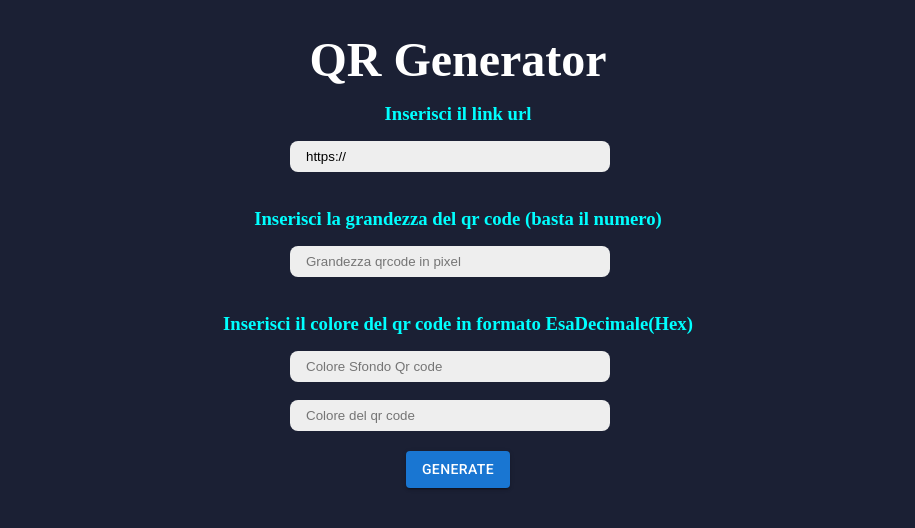
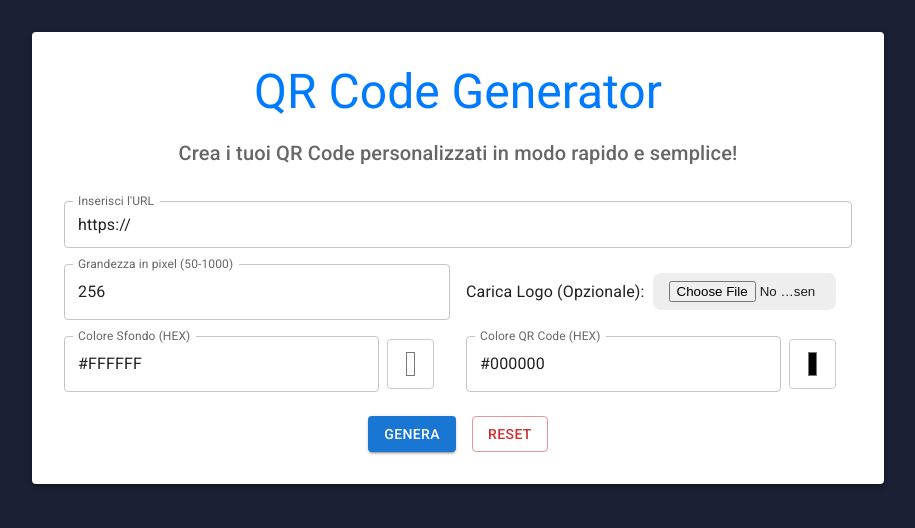
Before and after one commit to AlessandroZara/qr-code-generator-with-react-electron-js, a React (Create React App) app: page / in a window 1280 px wide. Shown: the top 528 px of the page, without its empty margins (182-1097 px from the left). Built offline with nearby package versions, Linux system fonts and the light colour scheme; the HTML template or start-up script is replaced by a standard one.

Commit message:
web app imporovemt

```diff
--- a/src/components/Qrcode.jsx
+++ b/src/components/Qrcode.jsx
@@ -1,166 +1,272 @@
 /* eslint-disable jsx-a11y/alt-text */
 import QRCode from "qrcode";
-import { useState, useEffect } from "react";
-import { Button } from "@mui/material";
+import { useState } from "react";
+import {
+  Button,
+  TextField,
+  Typography,
+  Container,
+  Paper,
+  Box,
+  Alert,
+  Snackbar,
+  Grid,
+} from "@mui/material";
 
 function Qrcode() {
   const [url, setUrl] = useState("https://");
   const [qr, setQr] = useState("");
+  const [width, setWidth] = useState("256");
+  const [colorLight, setColorLight] = useState("#FFFFFF");
+  const [colorDark, setColorDark] = useState("#000000");
   const [error, setError] = useState("");
-  const [width, setWidth] = useState("");
-  const [colorLight, setColorLight] = useState("");
-  const [colorDark, setColorDark] = useState("");
+  const [logoFile, setLogoFile] = useState(null);
+
   const pattern = new RegExp(
     "(https?://)?([\\da-z.-]+)\\.([a-z.]{2,6})[/\\w .-]*/?"
   );
-  const check = pattern.test(url);
 
-  const GenerateQRCode = () => {
-    if (url === "https://") {
-      setError("Inserisci un indirizzo url perfavore");
-      setQr("");
-      setUrl("https://");
-      setWidth("")
-    } else if (check === false) {
-      setError("Inserisci un URL valido perfavore");
-      setQr("");
-      setUrl("https://");
-      setWidth("")
-    } else if(width === ""){
-      setError("Inserisci la grandezza in pixel");
-      setQr("");
-      setUrl("https://");
-      setWidth("")
-    } else if(width < 50 || width > 1000 ){
-      setError("Inserisci un numero compreso tra 50 e 1000 nel campo grandezza");
-      setQr("");
-      setUrl("https://");
-      setWidth("")
-    } else if(width < 50 || width > 1000 ){
-      setError("Inserisci un numero compreso tra 50 e 1000 nel campo grandezza");
-      setQr("");
-      setUrl("https://");
-      setWidth("")
+  const handleGenerateQRCode = async () => {
+    setError("");
 
+    // Validazione dei campi di input
+    if (!url || url === "https://") {
+      setError("Per favore, inserisci un indirizzo URL.");
+      return;
     }
-    else if(colorLight && colorDark ==="" ){
-      setError("Inserisci i colori per lo sfondo e per la grafica del qr code");
-      setQr("");
-      setUrl("https://");
-      setWidth("")
+    if (!pattern.test(url)) {
+      setError("Per favor, inserisci un URL valido.");
+      return;
     }
-      else {
-      QRCode.toDataURL(
-        url,
-        {
-          width: parseInt(width),
-          height: parseInt(width),
-          margin: 2,
-          color: {
-            light:colorLight,
-            dark:colorDark,
-          }
+    const parsedWidth = parseInt(width);
+    if (isNaN(parsedWidth) || parsedWidth < 50 || parsedWidth > 1000) {
+      setError("Grandezza non valida. Inserisci un numero tra 50 e 1000.");
+      return;
+    }
+    if (!colorLight || !colorDark) {
+      setError("Per favore, seleziona entrambi i colori.");
+      return;
+    }
+
+    try {
+      const qrUrl = await QRCode.toDataURL(url, {
+        width: parsedWidth,
+        height: parsedWidth,
+        margin: 2,
+        color: {
+          light: colorLight,
+          dark: colorDark,
         },
-        (err, url) => {
-          if (err) return console.error(err);
+      });
 
-          setQr(url);
-        }
-      );
+      let finalQr = qrUrl;
+
+      // Logica per inserire il logo solo se è stato caricato un file
+      if (logoFile) {
+        finalQr = await addLogoToQr(qrUrl, logoFile, parsedWidth);
+      }
+
+      setQr(finalQr);
+    } catch (err) {
+      setError("Errore nella generazione del QR Code.");
+      console.error(err);
     }
-    console.log(width)
   };
-  const ResetQRCode = () => {
+
+  const addLogoToQr = (qrDataUrl, logoFile, size) => {
+    return new Promise((resolve) => {
+      const canvas = document.createElement("canvas");
+      canvas.width = size;
+      canvas.height = size;
+      const ctx = canvas.getContext("2d");
+
+      const qrImage = new Image();
+      qrImage.onload = () => {
+        ctx.drawImage(qrImage, 0, 0, size, size);
+
+        const logoImage = new Image();
+        const reader = new FileReader();
+        reader.onload = (e) => {
+          logoImage.onload = () => {
+            const maxLogoSize = size * 0.3; // Mantenuto al 30% come richiesto
+            let newWidth = logoImage.width;
+            let newHeight = logoImage.height;
+            const aspectRatio = logoImage.width / logoImage.height;
+
+            if (newWidth > newHeight) {
+              newWidth = maxLogoSize;
+              newHeight = newWidth / aspectRatio;
+            } else {
+              newHeight = maxLogoSize;
+              newWidth = newHeight * aspectRatio;
+            }
+
+            const x = (size - newWidth) / 2;
+            const y = (size - newHeight) / 2;
+            ctx.drawImage(logoImage, x, y, newWidth, newHeight);
+            resolve(canvas.toDataURL());
+          };
+          logoImage.src = e.target.result;
+        };
+        reader.readAsDataURL(logoFile);
+      };
+      qrImage.src = qrDataUrl;
+    });
+  };
+
+  const handleReset = () => {
     setQr("");
     setUrl("https://");
-    setWidth("");
-    setColorDark("");
-    setColorLight("");
+    setWidth("256");
+    setColorLight("#FFFFFF");
+    setColorDark("#000000");
+    setLogoFile(null);
+    setError("");
   };
 
-  useEffect(() => {
-    window.addEventListener("keydown", (e) => {
-      if (e.key === "Enter") {
-        GenerateQRCode();
-        console.log("Generating QR Code");
-      } else if (e.key === "Delete") {
-        if (url) {
-          ResetQRCode();
-          console.log("Delete");
-        }
-      }
-    });
-  });
-
-  useEffect(() => {
-    if (error) {
-      setTimeout(function () {
-        setError("");
-      }, 3000);
-    }
-  });
+  const handleDownload = () => {
+    const link = document.createElement("a");
+    link.href = qr;
+    link.download = "qrcode.png";
+    document.body.appendChild(link);
+    link.click();
+    document.body.removeChild(link);
+  };
 
   return (
-    <div className="app">
-    <div className="link-generator-container">
-      <h1>QR Generator</h1>
-      <h3 className="link">Inserisci il link url</h3>
-      <input
-        type="text"
-        placeholder="e.g. https://google.com"
-        value={url}
-        onChange={(e) => setUrl(e.target.value)}
-      />
-      <br />
-      <br />
-      <br />
-      </div>
-      <div className="dimesion-qrcode-width">
-      <h3 className="link">Inserisci la grandezza del qr code (basta il numero)</h3>
-      <input type="text" placeholder="Grandezza qrcode in pixel" value={width} onChange={(e)=>setWidth(e.target.value)}/>
-      </div>
-      <br />
-      <br />
-      <div className="qrcode-color">
-      <h3 className="link">Inserisci il colore del qr code in formato EsaDecimale(Hex)</h3>
-      <input type="text" placeholder="Colore Sfondo Qr code" value={colorLight} onChange={(e)=>setColorLight(e.target.value)}/>
-      <br/>
-      <br/>
-      <input type="text" placeholder="Colore del qr code" value={colorDark} onChange={(e)=>setColorDark(e.target.value)}/>
-      </div>
-      <Button style={{marginTop:"20px"}}variant="contained" onClick={GenerateQRCode}>
-        Generate
-      </Button>
+    <Container maxWidth="md" sx={{ mt: 4 }}>
+      <Paper elevation={3} sx={{ p: 4 }}>
+        <Typography variant="h3" gutterBottom align="center" color="#007bff">
+          QR Code Generator
+        </Typography>
+        <Typography variant="h6" align="center" color="textSecondary" sx={{ mb: 4 }}>
+          Crea i tuoi QR Code personalizzati in modo rapido e semplice!
+        </Typography>
 
-      {qr && (
-        <>
-          <Button
-            style={{ marginLeft: "20px",marginTop: "20px" }}
-            variant="contained"
-            onClick={ResetQRCode}
-          >
+        <Box sx={{ mb: 2 }}>
+          <TextField
+            fullWidth
+            label="Inserisci l'URL"
+            value={url}
+            onChange={(e) => setUrl(e.target.value)}
+            placeholder="e.g. https://google.com"
+            sx={{
+              '& .MuiInputBase-input': {
+                overflow: 'visible',
+                textOverflow: 'clip',
+                padding: '12px 14px',
+              },
+            }}
+          />
+        </Box>
+
+        <Grid container spacing={2}>
+          <Grid item xs={12} sm={6}>
+            <TextField
+              fullWidth
+              label="Grandezza in pixel (50-1000)"
+              type="number"
+              value={width}
+              onChange={(e) => setWidth(e.target.value)}
+              placeholder="256"
+            />
+          </Grid>
+          <Grid item xs={12} sm={6}>
+            <Box display="flex" alignItems="center" sx={{ height: '100%' }}>
+              <Typography variant="body1" sx={{ mr: 1, minWidth: 'fit-content' }}>Carica Logo (Opzionale):</Typography>
+              <input
+                type="file"
+                onChange={(e) => setLogoFile(e.target.files[0])}
+              />
+            </Box>
+          </Grid>
+          {/* Campo di input per il colore di sfondo con selettore visibile */}
+          <Grid item xs={12} sm={6}>
+            <Box display="flex" alignItems="center">
+              <TextField
+                fullWidth
+                label="Colore Sfondo (HEX)"
+                type="text"
+                value={colorLight}
+                onChange={(e) => setColorLight(e.target.value)}
+                sx={{ mr: 1 }}
+              />
+              <input
+                type="color"
+                value={colorLight}
+                onChange={(e) => setColorLight(e.target.value)}
+                // Stili aumentati per il selettore di colore
+                style={{ width: 50, height: 50, border: '1px solid #ccc', borderRadius: '4px', background: 'transparent', cursor: 'pointer' }}
+              />
+            </Box>
+          </Grid>
+          {/* Campo di input per il colore del QR Code con selettore visibile */}
+          <Grid item xs={12} sm={6}>
+            <Box display="flex" alignItems="center">
+              <TextField
+                fullWidth
+                label="Colore QR Code (HEX)"
+                type="text"
+                value={colorDark}
+                onChange={(e) => setColorDark(e.target.value)}
+                sx={{ mr: 1 }}
+              />
+              <input
+                type="color"
+                value={colorDark}
+                onChange={(e) => setColorDark(e.target.value)}
+                // Stili aumentati per il selettore di colore
+                style={{ width: 50, height: 50, border: '1px solid #ccc', borderRadius: '4px', background: 'transparent', cursor: 'pointer' }}
+              />
+            </Box>
+          </Grid>
+        </Grid>
+
+        <Box sx={{ mt: 3, display: "flex", justifyContent: "center", gap: 2 }}>
+          <Button variant="contained" onClick={handleGenerateQRCode}>
+            Genera
+          </Button>
+          <Button variant="outlined" color="error" onClick={handleReset}>
             Reset
           </Button>
-        </>
-      )}
-      {qr ? (
-        <>
-          <img src={qr} style={{ width: `${width}px`, height:`${width}px` }} alt="QR Code" />
-          <Button
-            variant="contained"
-            color="success"
-            href={qr}
-            download="qrcode.png"
+        </Box>
+
+        {qr && (
+          <Box
+            sx={{
+              mt: 4,
+              display: "flex",
+              flexDirection: "column",
+              alignItems: "center",
+            }}
           >
-            Download
-          </Button>
-        </>
-      ) : (
-        <>
-          <p style={{ fontSize: "20px" }}>{error}</p>
-        </>
-      )}
-    </div>
+            <Typography variant="h6" gutterBottom>
+              Il tuo QR Code è pronto!
+            </Typography>
+            <img src={qr} style={{ maxWidth: "100%", height: "auto" }} alt="QR Code" />
+            <Button
+              variant="contained"
+              color="success"
+              sx={{ mt: 2 }}
+              onClick={handleDownload}
+            >
+              Download
+            </Button>
+          </Box>
+        )}
+
+        <Snackbar
+          open={!!error}
+          autoHideDuration={6000}
+          onClose={() => setError("")}
+          anchorOrigin={{ vertical: "top", horizontal: "center" }}
+        >
+          <Alert onClose={() => setError("")} severity="error">
+            {error}
+          </Alert>
+        </Snackbar>
+      </Paper>
+    </Container>
   );
 }
 
--- a/src/index.css
+++ b/src/index.css
@@ -37,7 +37,7 @@ input {
     border: none;
     background: #EEE;
     width: 100%;
-	max-width: 320px;
+    max-width: 720px; /* <--- Questa riga è il problema */
     padding: 0.5rem 1rem;
     border-radius: 0.5rem;
     margin-right: 1rem;
```
Also changed, not shown: src/components/UrlInput.jsx (added, +26 -0 lines). Lines whose indentation alone changed are shown as unchanged.
